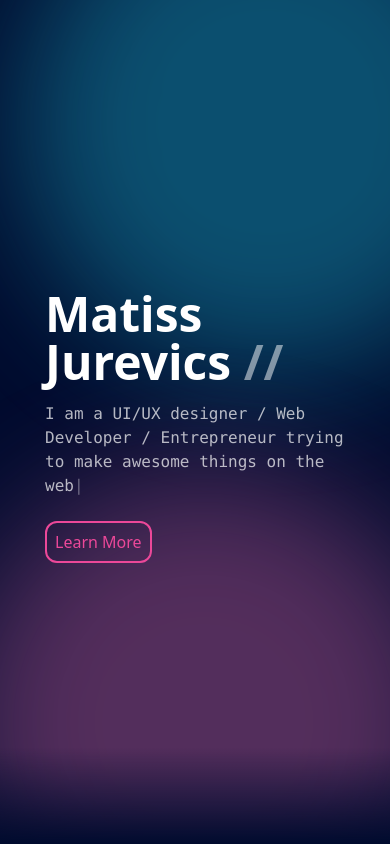
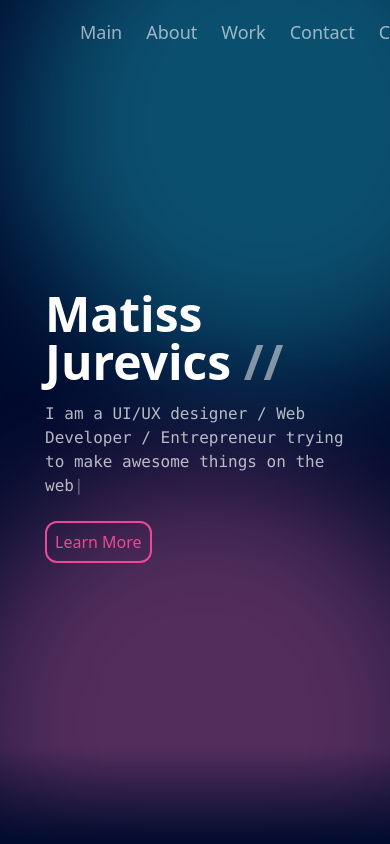
Before and after one commit to MatissJurevics/Vue-Portfolio, a Vue app: page / in a window 390 px wide. Built offline with nearby package versions, Linux system fonts and the light colour scheme.

Commit message:
got the send email function to work

```diff
--- a/index.html
+++ b/index.html
@@ -10,6 +10,7 @@
     rel="stylesheet"
     href="https://cdnjs.cloudflare.com/ajax/libs/animate.css/4.1.1/animate.min.css"
   />
+
   <!-- <script src="https://cdnjs.cloudflare.com/ajax/libs/gsap/3.10.4/gsap.min.js"></script> -->
   </head>
   <body>
--- a/package.json
+++ b/package.json
@@ -7,6 +7,7 @@
     "preview": "vite preview --port 5050"
   },
   "dependencies": {
+    "@emailjs/browser": "^3.6.2",
     "animate.css": "^4.1.1",
     "autoprefixer": "^10",
     "postcss": "^8",
--- a/src/App.vue
+++ b/src/App.vue
@@ -10,6 +10,7 @@ import Contact from "./components/Contact.vue"
 </script>
 
 <template>
+
 
 <main class="h-screen overflow-y-scroll overflow-x-hidden snap-y snap-mandatory">
   <Nav />
--- a/src/components/Contact.vue
+++ b/src/components/Contact.vue
@@ -1,4 +1,21 @@
-<script setup></script>
+<script>
+
+import emailjs from '@emailjs/browser';
+
+export default {
+  methods: {
+    sendEmail() {
+      emailjs.sendForm('service_4ia4s9i', 'template_but8u3v', this.$refs.form, 'd0vOCDiHKgAlgjbLA')
+        .then((result) => {
+            alert("email sent")
+        }, (error) => {
+            alert("Something went wrong")
+        });
+    }
+  }
+}
+
+</script>
 
 <template>
   <section
@@ -26,30 +43,54 @@
         Phone: (+353) 83 043 3434
       </p>
     </div>
-    <form class="min-w-[370px] w-1/3 h-fit md:mt-10 rounded-3xl p-5">
+    <form
+      ref="form"
+      @submit.prevent="sendEmail"
+      id="contactForm"
+      class="min-w-[370px] w-1/3 h-fit md:mt-8 mb-16 md:mb-0rounded-3xl p-5"
+    >
       <input
         type="text"
+        name="name"
         placeholder="Your Name"
         class="border-pink-500/60 focus:border-pink-500/90 hover:border-pink-500/90 border-2 bg-transparent outline-none rounded-xl w-full py-2 px-3 text-white/70"
       />
       <input
         type="text"
+        name="email"
         placeholder="Your Email"
         class="mt-4 border-pink-500/60 focus:border-pink-500/90 hover:border-pink-500/90 border-2 bg-transparent outline-none rounded-xl w-full py-2 px-3 text-white/70"
       />
+      <input
+        type="text"
+        name="subject"
+        placeholder="Subject"
+        class="border-pink-500/60 mt-4 focus:border-pink-500/90 hover:border-pink-500/90 border-2 bg-transparent outline-none rounded-xl w-full py-2 px-3 text-white/70"
+      />
       <Textarea
+        name="message"
         placeholder="Your Message..."
         class="mt-4 h-32 border-pink-500/60 focus:border-pink-500/90 hover:border-pink-500/90 border-2 bg-transparent outline-none rounded-xl w-full py-2 px-3 text-white/70"
       ></Textarea>
       <button
+        type="submit"
         class="mt-8 p-2 w-full bg-transparent border-2 border-pink-500/60 rounded-xl text-pink-500 hover:bg-pink-500 hover:text-white hover:shadow-lg hover:shadow-pink-500/30 transition duration-300"
       >
         See You Soon
       </button>
     </form>
-    <div class="absolute bottom-0 left-0 bg-white/10 w-full h-fit py-6 text-white/60 flex flex-col items-center justify-center">
-        <p>Made By: Matiss Jurevics</p>
-        <a href="https://github.com/SeatomGuy"><span class="iconify" data-icon="ant-design:github-filled" data-width="30" data-height="30"></span></a>
+    <div
+      class="absolute bottom-0 left-0 bg-white/10 w-full h-fit py-6 text-white/60 flex flex-col items-center justify-center"
+    >
+      <p>Made By: Matiss Jurevics</p>
+      <a href="https://github.com/SeatomGuy/Vue-Portfolio"
+        ><span
+          class="iconify"
+          data-icon="ant-design:github-filled"
+          data-width="30"
+          data-height="30"
+        ></span
+      ></a>
     </div>
   </section>
 </template>
--- a/src/components/Main.vue
+++ b/src/components/Main.vue
@@ -4,6 +4,7 @@ import "animate.css"
 
 <template>
   <section
+    id="main"
     class="h-screen w-screen snap-center justify-center md:justify-start md:px-20  bg-[#000b2e] relative flex items-center overflow-hidden"
   >
     <div class="animate-in z-10">
--- a/src/components/Nav.vue
+++ b/src/components/Nav.vue
@@ -2,34 +2,87 @@
 
 <template>
   <nav
-    class="absolute flex flex-row justify-between px-4 top-0 left-0 w-full h-16 bg-white/30"
+    class="fixed z-20 flex flex-row items-center justify-between px-4 w-screen overflow-hidden h-16"
   >
-    <ul>
+    <ul class="flex flex-row text-white/60 text-lg">
       <li>
-        <a href="#main"> Main </a>
+        <a
+          href="#main"
+          class="ml-16 mr-3 py-1 hover:text-white/90 hover:border-white/70  border-white/0 transition duration-200"
+        >
+          Main
+        </a>
       </li>
       <li>
-        <a href="#about"> About </a>
+        <a
+          href="#about"
+          class="mx-3 py-1 hover:text-white/90 hover:border-white/70  border-white/0 transition duration-200"
+        >
+          About
+        </a>
       </li>
       <li>
-        <a href="#work"> Work </a>
+        <a
+          href="#work"
+          class="mx-3 py-1 hover:text-white/90 hover:border-white/70  border-white/0 transition duration-200"
+        >
+          Work
+        </a>
       </li>
       <li>
-        <a href="#contact"> Cantact </a>
+        <a
+          href="#contact"
+          class="mx-3 py-1 hover:text-white/90 hover:border-white/70  border-white/0 transition duration-200"
+        >
+          Contact
+        </a>
+      </li>
+      <li>
+        <a
+          href="#contact"
+          class="mx-3 py-1 hover:text-white/90 hover:border-white/70  border-white/0 transition duration-200"
+        >
+          CV/Resume
+        </a>
       </li>
     </ul>
-    <ul>
+    <ul class="flex flex-row items-center text-white/60 text-lg">
       <li>
-        <a href="https://github.com">Github</a>
+        <a href="https://github.com/seatomGuy">
+          <span
+            class="iconify mx-3 opacity-60 hover:opacity-90 transition duration-200"
+            data-icon="akar-icons:github-fill"
+            data-width="30"
+            data-height="30"
+          ></span>
+        </a>
       </li>
       <li>
-        <a href="https://dribbble.com">Dribbble</a>
+        <a href="https://dribbble.com" class="mx-3">
+          <span
+            class="iconify mx-3 opacity-60 hover:opacity-90 transition duration-200"
+            data-icon="akar-icons:dribbble-fill"
+            data-width="30"
+            data-height="30"
+          ></span>
+        </a>
       </li>
       <li>
-        <a href="https://linkedin.com">LinkedIn</a>
+        <a href="https://linkedin.com" class="mx-3">
+          <span
+            class="iconify mx-3 opacity-60 hover:opacity-90 transition duration-200"
+            data-icon="akar-icons:linkedin-box-fill"
+            data-width="30"
+            data-height="30"
+          ></span>
+        </a>
       </li>
       <li>
-        <a href="https://blog.saetom.xyz">Blog</a>
+        <a
+          href="https://blog.saetom.xyz"
+          class="mr-16 ml-3 opacity-60 hover:opacity-90 transition duration-200"
+          >Blog</a
+        >
       </li>
     </ul>
   </nav>
--- a/src/components/Work.vue
+++ b/src/components/Work.vue
@@ -72,10 +72,10 @@ const projects = ref([
 <template>
   <section
     id="work"
-    class="min-h-screen w-screen h-fit pb-16 md:px-20 md:py-10 snap-start bg-[#000b2e] relative flex flex-col items-center sm:items-start"
+    class="min-h-screen w-screen h-fit pb-16 md:px-20 md:py-14 snap-start bg-[#000b2e] relative flex flex-col items-center sm:items-start"
   >
     <div class="z-10">
-      <h1 class="text-5xl mx-auto md:mx-0 mt-4 md:mt-0 z-10 lg:text-7xl font-bold text-white">
+      <h1 class="text-5xl mx-auto md:mx-0 md:mt-0 z-10 lg:text-6xl font-bold text-white">
         My Work <span class="text-white/50">//</span>
       </h1>
       <p
@@ -87,7 +87,7 @@ const projects = ref([
         that I have a strong understanding of the fundamentals.
       </p>
     </div>
-    <ul class="w-full z-10 px-3 md:px-0 grid grid-cols-1 lg:grid-cols-2 2xl:grid-cols-3 gap-4">
+    <ul class="w-full z-10 px-3 md:px-0 grid grid-cols-1 lg:grid-cols-2 2xl:grid-cols-3 gap-x-12 gap-y-4">
       <Project v-for="project in projects" :key="project.Title" :Title="project.Title" :Description="project.Description" :ImgURL="project.ImgURL" :GithubURL="project.GithubURL" :DemoURL="project.DemoURL"/>
     </ul>
     <li
```
Also changed, not shown: 2 other files (tests, documents, lock files or other folders).
